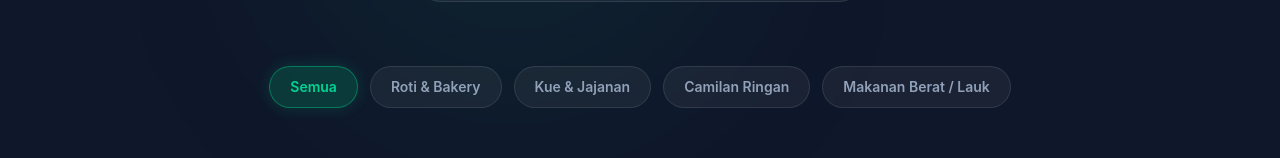
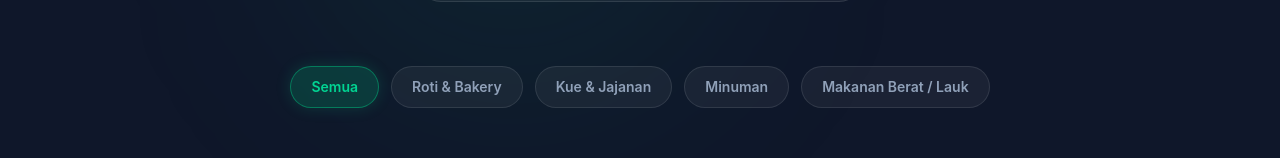
Before and after one commit to fradityan15/Company-Profil-Pangan-Murah, a Next.js app in the folder pangan-murah/: page /live-data in a window 1280 px wide. Shown: the part 392-550 px from the top of the page. Built offline with nearby package versions, Linux system fonts and the light colour scheme; no server answers; the database is empty.

Commit message:
ubah tombol

```diff
--- a/pangan-murah/app/admin/page.tsx
+++ b/pangan-murah/app/admin/page.tsx
@@ -107,7 +107,7 @@ export default function AdminPage() {
 
   if (!user || user.role !== 'admin') {
     return (
-      <div className="min-h-screen bg-[#0a0a0a] text-slate-100 flex items-center justify-center px-6 py-24 relative overflow-hidden">
+      <div className="min-h-screen bg-[#050505] text-slate-100 flex items-center justify-center px-6 py-24 relative overflow-hidden">
         {/* Decorative Background */}
         <div className="absolute top-1/2 left-1/2 -translate-x-1/2 -translate-y-1/2 w-[600px] h-[600px] bg-rose-500/10 blur-[120px] rounded-full pointer-events-none" />
 
--- a/pangan-murah/app/live-data/page.tsx
+++ b/pangan-murah/app/live-data/page.tsx
@@ -31,7 +31,7 @@ export default async function LiveData({ searchParams }: { searchParams: Promise
   const CATEGORY_MAP: Record<string, string> = {
     'roti': 'Roti & Bakery',
     'kue': 'Kue & Jajanan',
-    'camilan': 'Camilan Ringan',
+    'Minuman': 'Minuman',
     'makanan': 'Makanan Berat / Lauk',
     'Semua': 'Semua'
   };
@@ -45,7 +45,7 @@ export default async function LiveData({ searchParams }: { searchParams: Promise
   const items = data && data.length > 0 ? data : (query ? (data || []) : fallbackItems.filter(item => category === 'Semua' || item.category === category));
 
   // Selalu tampilkan semua opsi kategori agar konsisten dengan menu etalase produk
-  const availableCategories = ['Semua', 'roti', 'kue', 'camilan', 'makanan'];
+  const availableCategories = ['Semua', 'roti', 'kue', 'Minuman', 'makanan'];
 
   const formattedItems = items.map((item: any) => ({
     ...item,
@@ -102,7 +102,7 @@ export default async function LiveData({ searchParams }: { searchParams: Promise
               'roti': 'https://images.unsplash.com/photo-1509440159596-0249088772ff?q=80&w=600&auto=format&fit=crop',
               'kue': 'https://images.unsplash.com/photo-1514316454349-750a7fd3da3a?q=80&w=600&auto=format&fit=crop',
               'makanan': 'https://images.unsplash.com/photo-1512058564366-18510be2db19?q=80&w=600&auto=format&fit=crop',
-              'camilan': 'https://images.unsplash.com/photo-1599490659213-e2b9527bd08c?q=80&w=600&auto=format&fit=crop',
+              'Minuman': 'https://images.unsplash.com/photo-1599490659213-e2b9527bd08c?q=80&w=600&auto=format&fit=crop',
             };
 
             const imageUrl = item.image_url || categoryImages[item.category] || 'https://images.unsplash.com/photo-1504674900247-0877df9cc836?q=80&w=600&auto=format&fit=crop';
--- a/pangan-murah/app/penjual/page.tsx
+++ b/pangan-murah/app/penjual/page.tsx
@@ -728,7 +728,7 @@ export default function SellerPage() {
                   >
                     <option value="roti">Roti & Bakery</option>
                     <option value="kue">Kue & Jajanan</option>
-                    <option value="camilan">Minuman</option>
+                    <option value="Minuman">Minuman</option>
                     <option value="makanan">Makanan Berat / Lauk</option>
                   </select>
                 </div>
```
